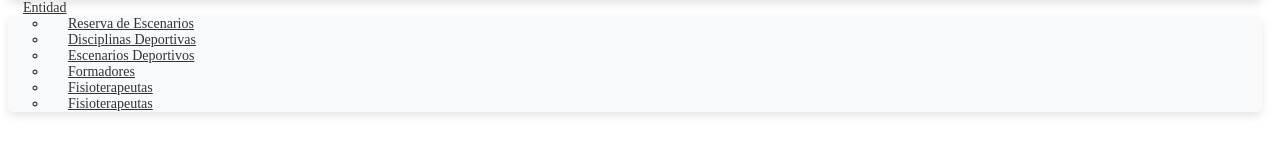
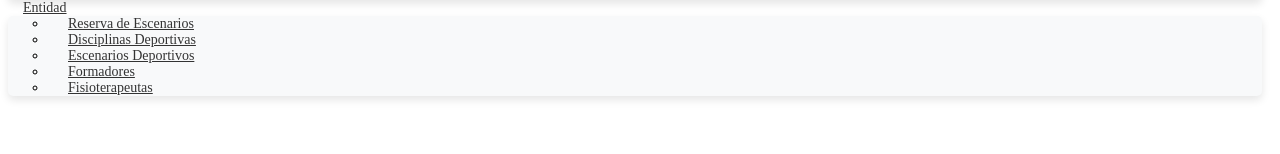
Before and after one commit to Solucionescyk/Junta, a plain HTML site: page header.html in a window 1280 px wide. Shown: the part 386-540 px from the top of the page. Drawn offline with nearby package versions, Linux system fonts and the light colour scheme.

Commit message:
cambios en los conflitos

```diff
--- a/header.html
+++ b/header.html
@@ -124,7 +124,7 @@
                             <li><a class="dropdown-item" href="">Escenarios Deportivos</a></li>
 
                             <li><a class="dropdown-item" href="Formadores.html">Formadores</a></li>
-                            <li><a class="dropdown-item" href="">Fisioterapeutas</a></li>
+
 
                             <li><a class="dropdown-item" href="Fisioterapeutas.html">Fisioterapeutas</a></li>
 
```
